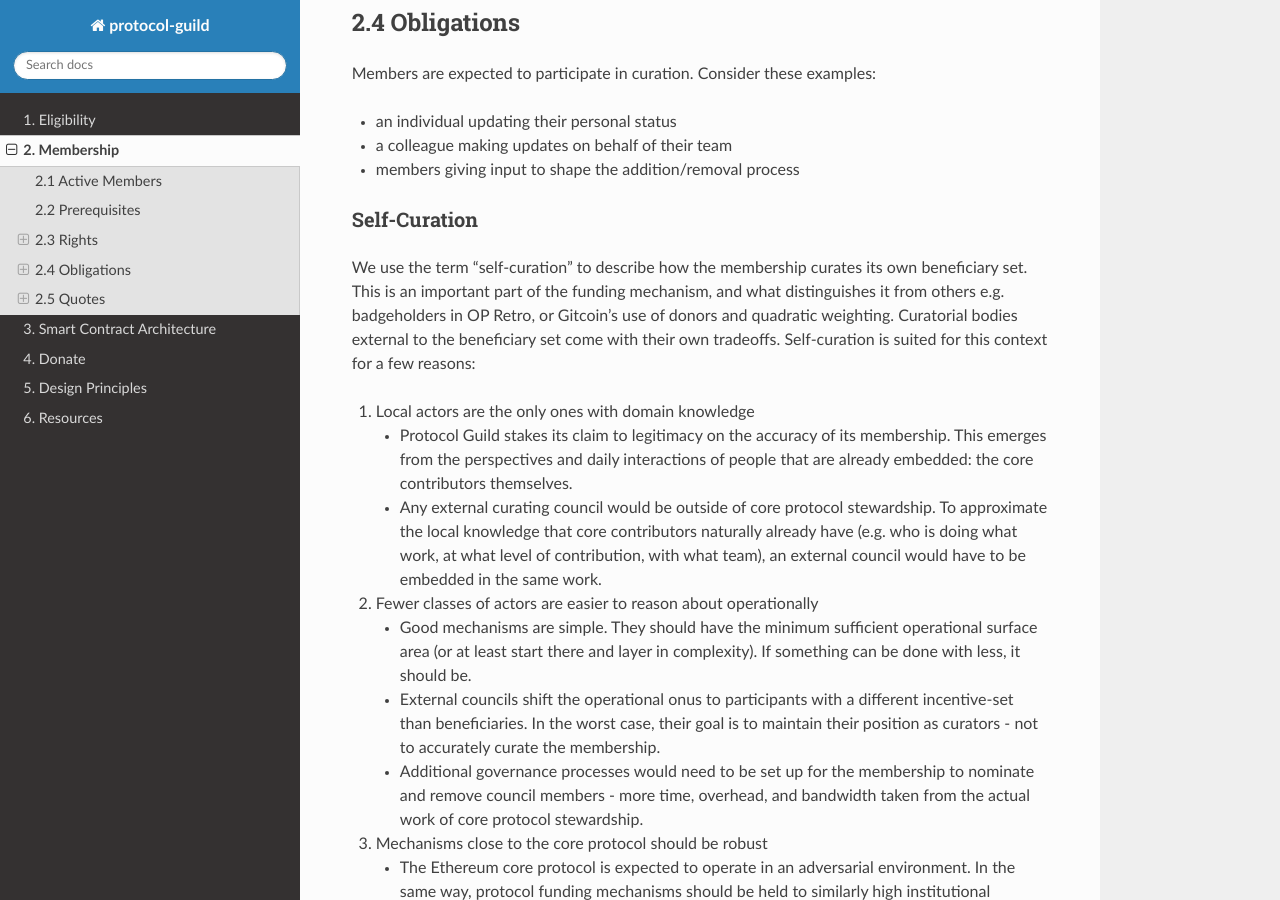
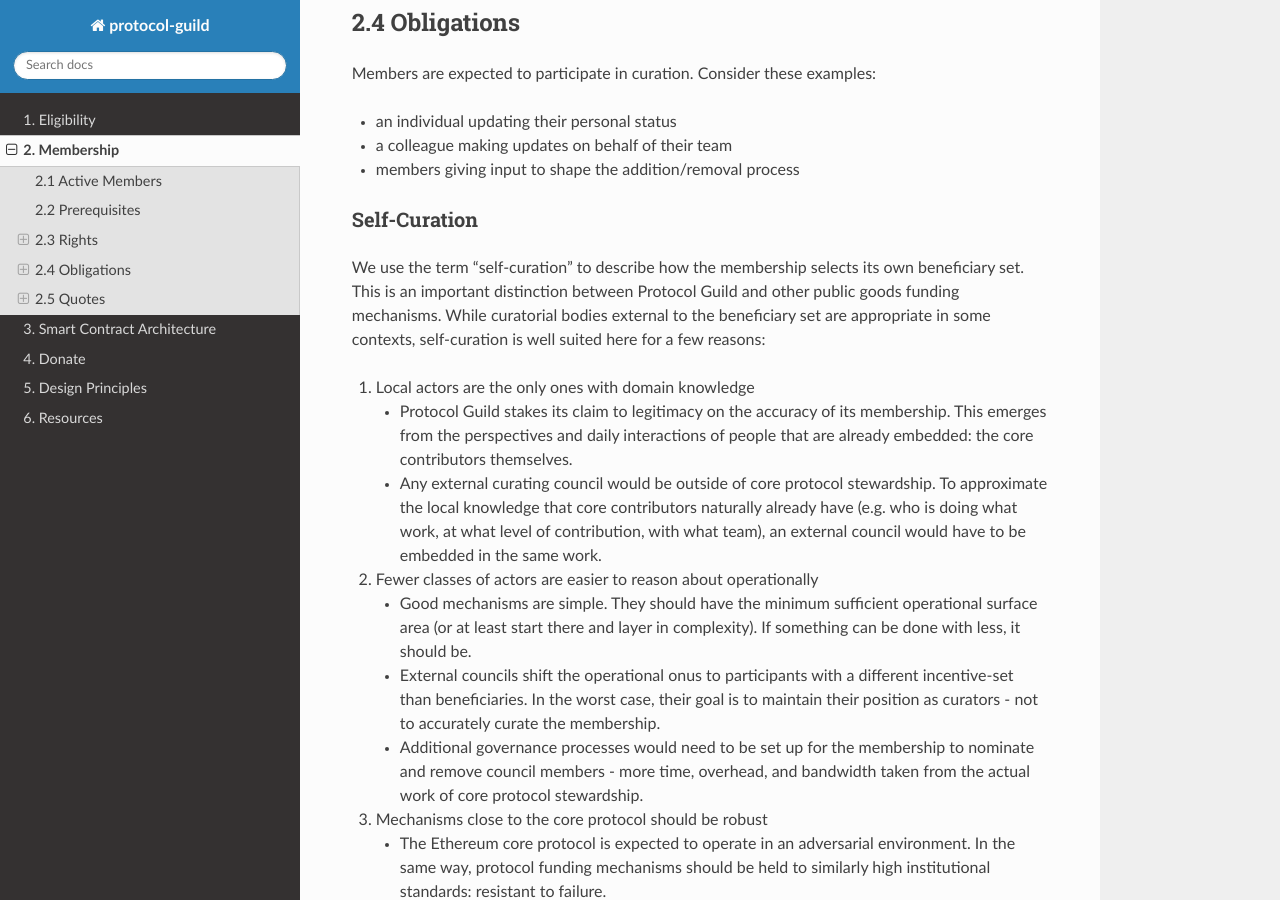
Before and after one commit to protocolguild/documentation, a Sphinx documentation site: the page built from docs/02-membership.md, in a window 1280 px wide and 900 px high, scrolled down 9435 px. Built offline with Sphinx 7.4.7 and the Read the Docs theme 2.0.0, drawn with Linux system fonts in a browser that asks for light colours.

Commit message:
Update docs/02-membership.md
Avoid the circular definition, and consider removing explicit references to other mechanisms.

Co-authored-by: Tim Beiko <9390255+timbeiko@users.noreply.github.com>

```diff
--- a/docs/02-membership.md
+++ b/docs/02-membership.md
@@ -270,7 +270,7 @@
 
 ### Self-Curation
 
-We use the term "self-curation" to describe how the membership curates its own beneficiary set. This is an important part of the funding mechanism, and what distinguishes it from others e.g. badgeholders in OP Retro, or Gitcoin's use of donors and quadratic weighting. Curatorial bodies external to the beneficiary set come with their own tradeoffs. Self-curation is suited for this context for a few reasons:
+We use the term "self-curation" to describe how the membership selects its own beneficiary set. This is an important distinction between Protocol Guild and other public goods funding mechanisms. While curatorial bodies external to the beneficiary set are appropriate in some contexts, self-curation is well suited here for a few reasons:
 
 1. Local actors are the only ones with domain knowledge
     - Protocol Guild stakes its claim to legitimacy on the accuracy of its membership. This emerges from the perspectives and daily interactions of people that are already embedded: the core contributors themselves.
```
